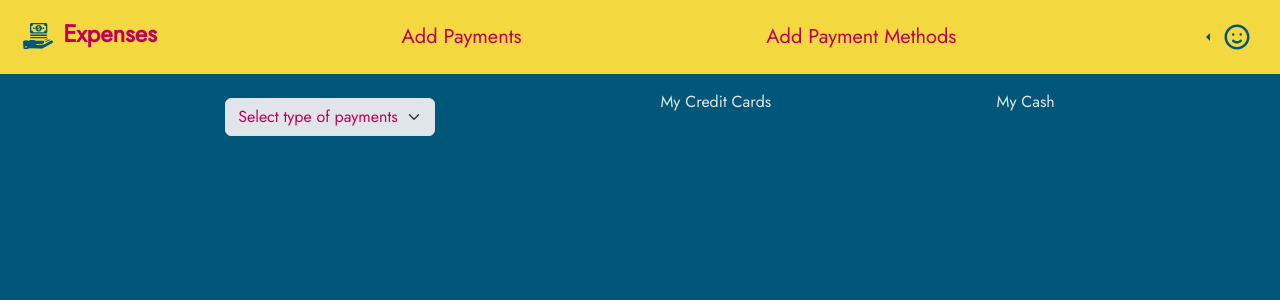
After one commit to basnaly/expenses, a Django app: page /add_payment_method in a window 1280 px wide. The commit adds this page. Shown: the top 300 px of the page. Run offline with Django 4.2, Linux system fonts and the light colour scheme; the visitor is signed in with stand-in values (Sample User, id 1); data comes from the database, SQL or seed files in the repository; data that the repository does not hold is empty.

Commit message:
Add add_payment_method, add_credit_card functions, add_payment_method.html, styling

```diff
--- a/expenses/forms.py
+++ b/expenses/forms.py
@@ -19,7 +19,7 @@ class LoginForm(forms.Form):
 
 class CreditCardForm(forms.Form):
     card_name = forms.CharField(widget=forms.TextInput(attrs={'placeholder': 'Name of card', 'class': 'form-control mb-3'}), label='')
-    expiried_date = forms.DateField(widget=forms.DateInput(attrs={'placeholder': 'Expired date', 'class': 'form-control'}), label='')
+    expiried_date = forms.DateField(widget=forms.DateInput(attrs={'placeholder': 'Expired date', 'type': 'date', 'class': 'form-control'}), label='')
 
 
 class CashForm(forms.Form):
--- /dev/null
+++ b/expenses/static/add_payment_method.js
@@ -0,0 +1,17 @@
+
+function displayTypeOfPayment() {
+    const selectedElement = document.getElementById("selectPayment").value;
+
+    if (selectedElement == '1') {
+        document.getElementById('cash_form').classList.add('d-none');
+        document.getElementById('credit_card_form').classList.remove('d-none');
+    }
+    else if (selectedElement == '2') {
+        document.getElementById('credit_card_form').classList.add('d-none');
+        document.getElementById('cash_form').classList.remove('d-none');
+    }
+    else {
+        document.getElementById('cash_form').classList.add('d-none');
+        document.getElementById('credit_card_form').classList.add('d-none');
+    }
+}
--- a/expenses/static/styles.css
+++ b/expenses/static/styles.css
@@ -68,3 +68,18 @@ input {
 .dropdown-menu {
     --bs-body-bg: var(--light-gray);
 }
+
+.form-select {
+    --bs-body-color: var(--crimson);
+    --bs-body-bg: var(--light-gray);
+}
+
+.table {
+    --bs-table-bg: var(--light-gray);
+    --bs-table-color: var(--crimson);
+    color: var(--crimson);
+}
+
+.table tbody {
+    --bs-table-color: var(--dark-blue);
+}
--- /dev/null
+++ b/expenses/templates/expenses/add_payment_method.html
@@ -0,0 +1,67 @@
+{% extends 'expenses/layout.html' %}
+{% load static %}
+
+{% block body %}
+
+    {% block script %}
+        <script src="{% static '/add_payment_method.js' %}"></script>
+    {% endblock %}
+
+    <div class="d-flex justify-content-evenly align-items-start">
+
+        <div class="d-flex flex-column align-items-center mt-4">
+            <div class="mb-3">
+                <select class="form-select mb-3" id="selectPayment" onchange="displayTypeOfPayment()">
+                    <option selected>Select type of payments</option>
+                    <option value="1">Credit card</option>
+                    <option value="2">Cash</option>
+                </select>
+            </div>
+
+            <form action="{% url 'add_credit_card' %}" method="post" id="credit_card_form" class="d-flex flex-column align-items-center d-none">
+                {% csrf_token %}
+                <div>
+                    {{ credit_card_form }}
+                </div>
+
+                <button class="btn mt-4" type="submit">Submit</button>
+            </form>
+
+            <form action="#" method="post" id="cash_form" class="d-flex flex-column align-items-center d-none">
+                {% csrf_token %}
+                <div>
+                    {{ cash_form }}
+                </div>
+
+                <button class="btn mt-4" type="submit">Submit</button>
+            </form>
+        </div>
+
+        <div class="">
+            <div class="text-center my-3">My Credit Cards</div>
+            {% if credit_cards %}
+                <table class="table text-center">
+                    <thead>
+                        <tr class="fw-bold">
+                            <th scope="col">Card Name</th>
+                            <th scope="col">Expiried Date</th>
+                        </tr>
+                    </thead>
+                    <tbody class="table-group-divider">
+                        {% for credit_card in credit_cards %}
+                            <tr class="fw-bold">
+                                <td class="text-nowrap">{{ credit_card.card_name }}</td>
+                                <td class="text-nowrap">{{ credit_card.expiried_date|date:"Y-m-d" }}</td>
+                            </tr>
+                        {% endfor %}
+                    </tbody>
+                </table>
+            {% endif %}
+        </div>
+
+        <div>
+            <div class="text-center my-3">My Cash</div>
+        </div>
+    </div>
+
+{% endblock %}
--- a/expenses/templates/expenses/layout.html
+++ b/expenses/templates/expenses/layout.html
@@ -45,7 +45,10 @@
                         {% if user.is_authenticated %}
 
                             <li class="nav-item">
-                                <a class="nav-link" href="#">Features</a>
+                                <a class="nav-link" href="#">Add Payments</a>
+                            </li>
+                            <li class="nav-item">
+                                <a class="nav-link" href="{% url 'add_payment_method' %}">Add Payment Methods</a>
                             </li>
 
                             <div class="dropdown dropstart">
--- a/expenses/urls.py
+++ b/expenses/urls.py
@@ -8,4 +8,7 @@ urlpatterns = [
     path("register", views.register, name="register"),
     path("login", views.login_view, name="login"),
     path("logout", views.logout_view, name="logout"),
+
+    path("add_payment_method", views.add_payment_method, name="add_payment_method"),
+    path("add_credit_card", views.add_credit_card, name="add_credit_card"),
 ]
--- a/expenses/views.py
+++ b/expenses/views.py
@@ -1,11 +1,13 @@
 from django.shortcuts import render
-from .models import User
+from .models import User, CreditCard
 from django.contrib.auth import authenticate, login, logout
-from expenses.forms import RegisterForm, LoginForm
+from expenses.forms import RegisterForm, LoginForm, CreditCardForm, CashForm
 from django.http import HttpResponseRedirect, JsonResponse
 from django.urls import reverse
 from django.contrib import messages
 from django.db import IntegrityError
+from django.contrib.auth.decorators import login_required
+from django.views.decorators.csrf import csrf_exempt
 
 # Create your views here.
 
@@ -97,3 +99,41 @@ def login_view(request):
 def logout_view(request):
     logout(request)
     return HttpResponseRedirect(reverse("login"))
+
+
+@login_required
+def add_payment_method(request):
+    user = User.objects.get(id=request.user.id)
+    user_credit_cards = CreditCard.objects.filter(owner=user)
+    if request.method == "GET":
+        return render(request, "expenses/add_payment_method.html", {
+            "credit_card_form": CreditCardForm,
+            "cash_form": CashForm,
+            "credit_cards": user_credit_cards
+        })
+
+
+@login_required
+def add_credit_card(request):
+    user = User.objects.get(id=request.user.id)
+    user_credit_cards = CreditCard.objects.filter(owner=user)
+    if request.method == "POST":
+        credit_card_form = CreditCardForm(request.POST)
+        if credit_card_form.is_valid():
+            card_name = credit_card_form.cleaned_data.get("card_name")
+            expiried_date = credit_card_form.cleaned_data.get("expiried_date")
+            try:
+                new_credit_card = CreditCard.objects.create(
+                    card_name = card_name,
+                    expiried_date = expiried_date,
+                    owner = user
+                )
+                new_credit_card.save()
+            except IntegrityError:
+                messages.error(request, "Something went wrong. Try again later.")
+                return HttpResponseRedirect(reverse("add_payment_method"))
+            messages.success(request, f"Your { card_name } credit card was successfully added!")
+            return HttpResponseRedirect(reverse("add_payment_method"))
+        else:
+            messages.error(request, "The form is not valid!")
+            return HttpResponseRedirect(reverse("add_payment_method"))
```
